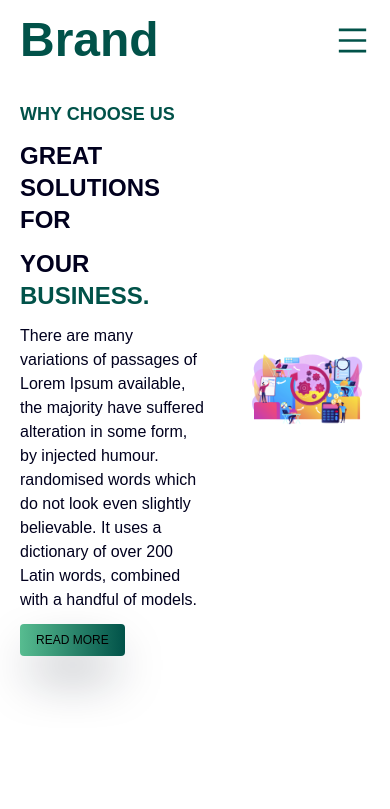
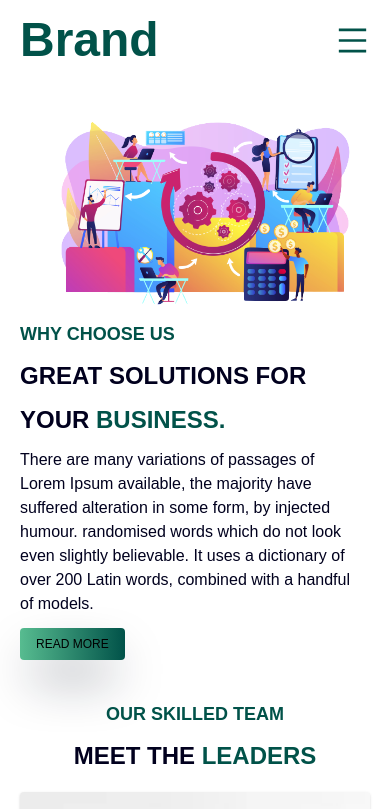
Before and after one commit to creative-ally/agency-site, a Next.js app: page /about in a window 390 px wide. Shown: the top 809 px of the page. Built offline with nearby package versions, Linux system fonts and the light colour scheme.

Commit message:
issue fixed

```diff
--- a/app/about/page.js
+++ b/app/about/page.js
@@ -7,8 +7,11 @@ import aboutImage from '../../assets/images/6.png'
 export default function Page() {
   return (
     <div className="p-5 md:p-10 lg:p-32 ">
-      <div className="flex justify-between items-center ">
-        <div className="w-7/12 pr-5 lg:pr-10 mb-5">
+      <div className="md:flex flex-row-reverse justify-between items-center ">
+      <div className="md:w-5/12 pl-5 lg:pl-10">
+          <Image className="w-full h-full" src={aboutImage} alt='' />
+        </div>
+        <div className="md:w-7/12 pr-5 lg:pr-10 mb-5">
           <p className="text-lg md:text-xl lg:text-2xl uppercase font-semibold text-primary dark:text-dark-primary">Why Choose Us</p>
           <h3 className="text-2xl md:text-3xl lg:text-5xl uppercase font-semibold text-black dark:text-base-100 pt-3 lg:pt-5">GREAT Solutions For</h3>
           <h3 className="text-2xl md:text-3xl lg:text-5xl uppercase font-semibold text-black dark:text-base-100 pt-3 lg:pt-5">Your <span className="text-2xl md:text-3xl lg:text-5xl uppercase font-semibold text-primary dark:text-dark-primary pt-2 lg:pt-5"> Business.</span></h3>
@@ -21,12 +24,8 @@ export default function Page() {
           </div>
           <Globalbtn>Read More</Globalbtn>
         </div>
-
-        <div className="w-5/12 pl-5 lg:pl-10">
-          <Image className="w-full h-full" src={aboutImage} alt='' />
-        </div>
       </div>
-      <div className="h-32"></div>
+      <div className="h-5 md:h-16 lg:h-32"></div>
       <div>
         <Members />
       </div>
```
